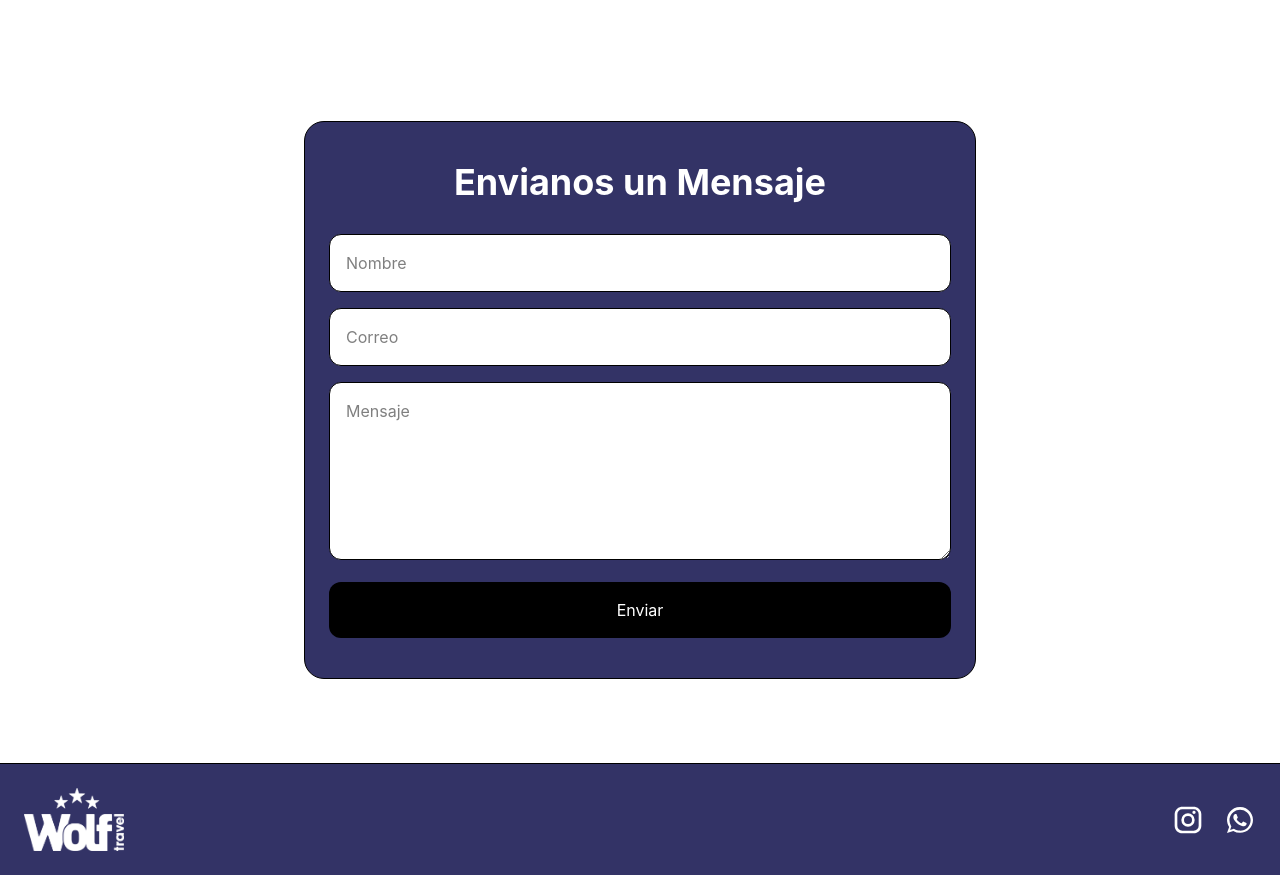
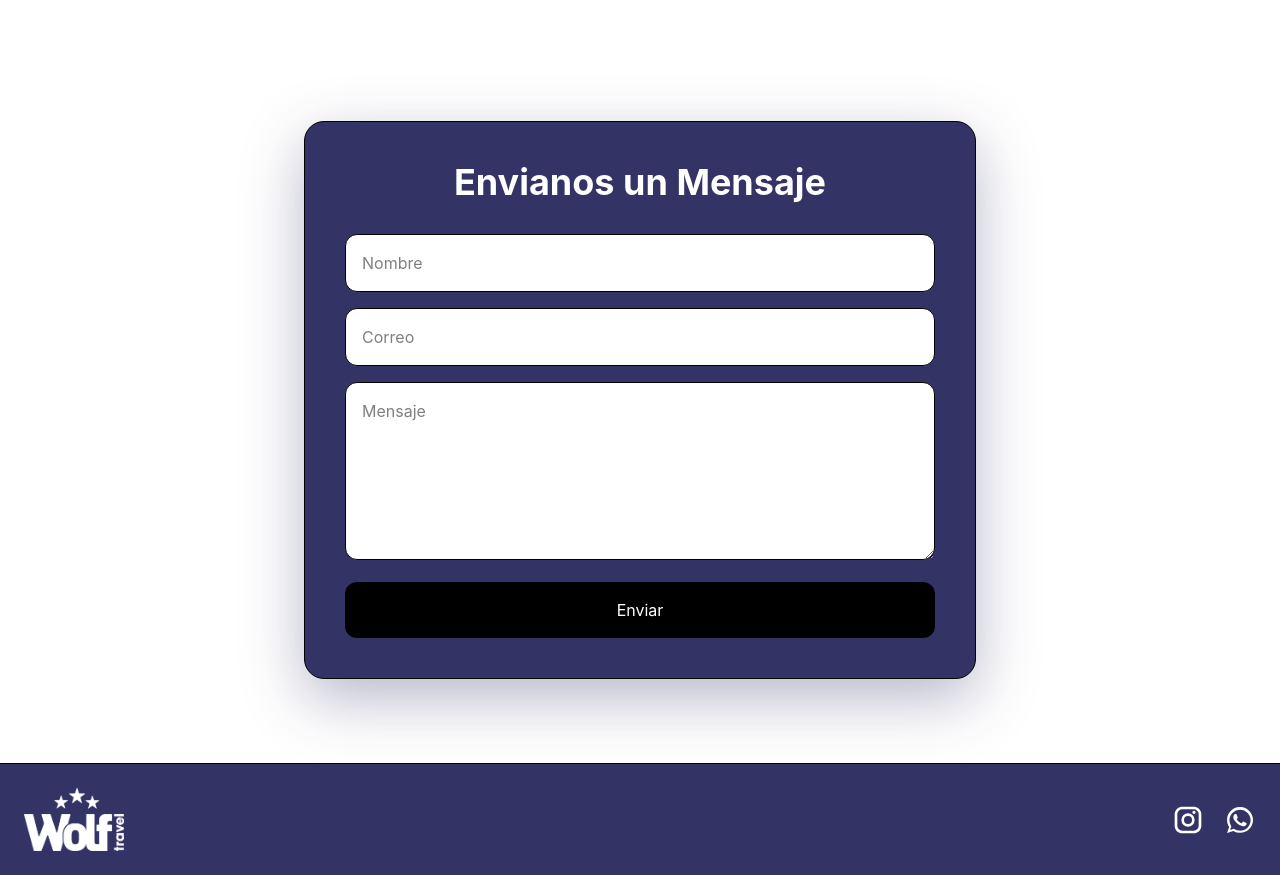
Before and after one commit to wgroupmkt/promomundial, a Next.js app: page / in a window 1280 px wide. Shown: the part 3000-3875 px from the top of the page. Built offline with nearby package versions, Linux system fonts and the light colour scheme.

Commit message:
sombreado de formulario

```diff
--- a/app/componentes/formulario.tsx
+++ b/app/componentes/formulario.tsx
@@ -50,7 +50,7 @@ export default function ContactForm() {
 
   return (
     <section className="py-16 m-5" id="contacto">
-      <div className="mx-auto max-w-2xl px-6 border rounded-[20px] p-10 bg-[#333366]">
+      <div className="mx-auto max-w-2xl rounded-[20px] border bg-[#333366] p-10 shadow-[0_20px_60px_rgba(51,51,102,0.35)]">
         <h2 className="mb-8 text-center text-4xl font-bold text-white">
           Envianos un Mensaje
         </h2>
```
